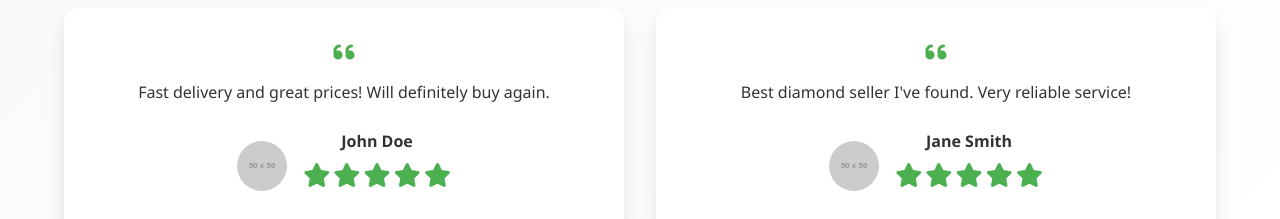
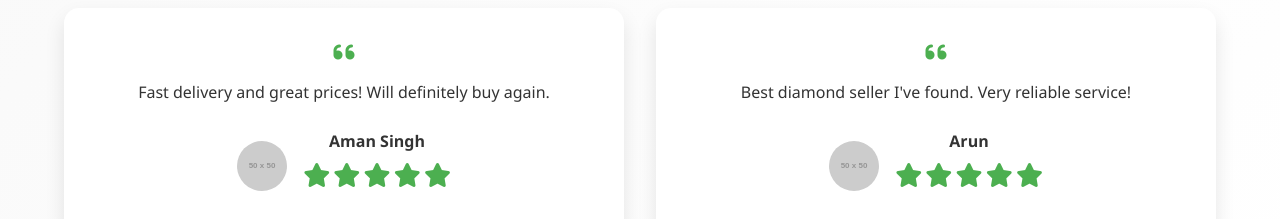
Before and after one commit to DYHARDx/DYHARD-Shop, a plain HTML site: page index.html in a window 1280 px wide. Shown: the part 2880-3099 px from the top of the page. Drawn offline with Linux system fonts and the light colour scheme; placeholder pictures from the web are drawn by us.

Commit message:
Update index.html

```diff
--- a/index.html
+++ b/index.html
@@ -153,7 +153,7 @@
                         <div class="testimonial-author">
                             <img src="https://via.placeholder.com/50" alt="User">
                             <div>
-                                <h4>John Doe</h4>
+                                <h4>Aman Singh</h4>
                                 <div class="rating">
                                     <i class="fas fa-star"></i>
                                     <i class="fas fa-star"></i>
@@ -172,7 +172,7 @@
                         <div class="testimonial-author">
                             <img src="https://via.placeholder.com/50" alt="User">
                             <div>
-                                <h4>Jane Smith</h4>
+                                <h4>Arun</h4>
                                 <div class="rating">
                                     <i class="fas fa-star"></i>
                                     <i class="fas fa-star"></i>
```
